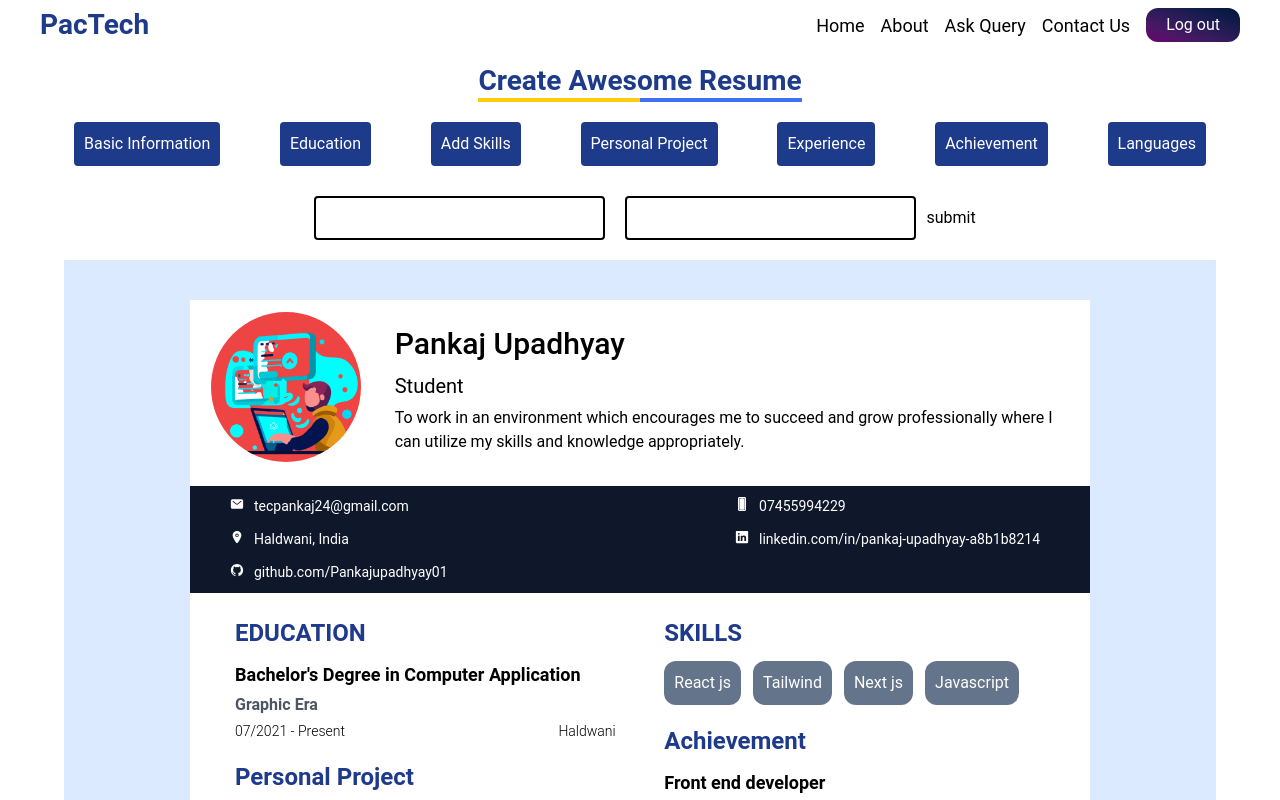
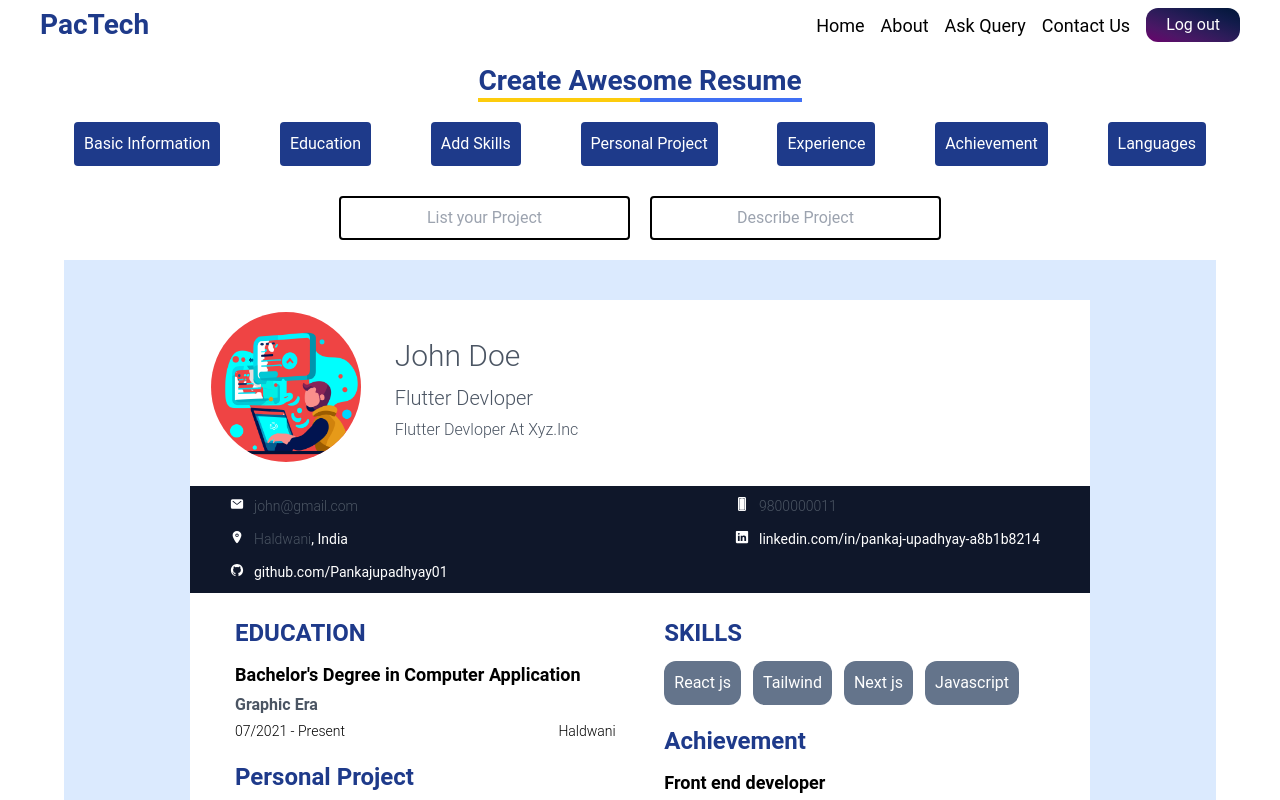
Before and after one commit to Pankajupadhyay01/React-firebase-project, a React (Vite) app: page /resume in a window 1280 px wide. Both pictures are taken after a click on the item "Personal Project". Shown: the top 800 px of the page. Built offline with nearby package versions, Linux system fonts and the light colour scheme.

Commit message:
join seller page form updated

```diff
--- a/src/Component/resume/Resume_form.jsx
+++ b/src/Component/resume/Resume_form.jsx
@@ -2,16 +2,20 @@ import React, { useEffect, useState } from 'react'
 import Resume_template from './Resume_template'
 import { Formik, useFormik } from 'formik';
 import { headder, initial } from '../../data/resume'
-// import { basic, education, experience, languages, project, skills } from './Inputform';
+import { useDispatch } from 'react-redux';
+import { validate } from '../../Redux/resumeSlice';
 const Resume_form = () => {
 
     // functions
+    const dispatch = useDispatch()
     const formik = useFormik({
         initialValues: initial,
         onSubmit: values => {
-            console.log(values);
+
         },
-    });
+    })
+    dispatch(validate(formik.values))
+    // console.log(values)
 
     const basic = (
         <>
@@ -88,10 +92,12 @@ const Resume_form = () => {
     const project = (
         <>
             <div className='flex flex-col w-[30%] my-[10px] p-[10px] '>
-                <input className=' border-2 border-black text-center p-[8px] rounded outline-none' type="text" />
+                <input name="Project" onChange={formik.handleChange} value={formik.values.Project} placeholder="List your Project"
+                    className=' border-2 border-black text-center p-[8px] rounded outline-none' type="text" />
             </div>
             <div className='flex flex-col w-[30%] my-[10px] p-[10px] '>
-                <input className=' border-2 border-black text-center p-[8px] rounded outline-none' type="text" />
+                <input name="project_desc" onChange={formik.handleChange} value={formik.values.project_desc} placeholder="Describe Project"
+                    className=' border-2 border-black text-center p-[8px] rounded outline-none' type="text" />
             </div>
         </>
     )
@@ -99,18 +105,25 @@ const Resume_form = () => {
     const experience = (
         <>
             <div className='flex flex-col w-[30%] my-[10px] p-[10px] '>
-                <input className=' border-2 border-black text-center p-[8px] rounded outline-none' type="text" />
+                <input name="position" onChange={formik.handleChange} value={formik.values.position} placeholder="Enter your position "
+                    className=' border-2 border-black text-center p-[8px] rounded outline-none' type="text" />
             </div>
             <div className='flex flex-col w-[30%] my-[10px] p-[10px] '>
-                <input className=' border-2 border-black text-center p-[8px] rounded outline-none' type="text" />
+                <input name="company" onChange={formik.handleChange} value={formik.values.company} placeholder="Enter your company name"
+                    className=' border-2 border-black text-center p-[8px] rounded outline-none' type="text" />
             </div>
             <div className='flex flex-col w-[30%] my-[10px] p-[10px] '>
-                <input className=' border-2 border-black text-center p-[8px] rounded outline-none' type="text" />
+                <input name="dos" onChange={formik.handleChange} value={formik.values.dos} placeholder="Enter Joining date"
+                    className=' border-2 border-black text-center p-[8px] rounded outline-none' type="text" />
             </div>
             <div className='flex flex-col w-[30%] my-[10px] p-[10px] '>
-                <input className=' border-2 border-black text-center p-[8px] rounded outline-none' type="text" />
+                <input name="doe" onChange={formik.handleChange} value={formik.values.doe} placeholder="Enter completion date"
+                    className=' border-2 border-black text-center p-[8px] rounded outline-none' type="text" />
             </div>
-
+            <div className='flex flex-col w-[30%] my-[10px] p-[10px] '>
+                <input name="location" onChange={formik.handleChange} value={formik.values.location} placeholder="Enter work Location "
+                    className=' border-2 border-black text-center p-[8px] rounded outline-none' type="text" />
+            </div>
         </>
     )
 
@@ -163,20 +176,9 @@ const Resume_form = () => {
             </div>
 
             <div className='w-[90%] flex flex-col justify-center m-auto'>
-                {/* <form onSubmit={formik.handleSubmit} className='flex flex-wrap gap-2 w-full justify-center m-[10px]'> */}
-
-                {/* {
-                        data.map((pro, i) => (
-                            <div key={i} >
-                                <input key={i} id={pro.id} name={pro.id} onChange={formik.handleChange} type={pro.type} placeholder={pro.placeholder} className=' border-2 border-black text-center p-[8px] rounded outline-none' />
-                            </div>
-                        ))
-                    } */}
-                <form onSubmit={formik.handleSubmit} className='flex flex-wrap w-full justify-center items-center '>
+                <form className='flex flex-wrap w-full justify-center items-center '>
                     {inputfunc()}
-                    <button type='submit'>submit</button>
                 </form>
-
             </div>
             {/* Template */}
             <Resume_template />
--- a/src/Component/resume/Resume_template.jsx
+++ b/src/Component/resume/Resume_template.jsx
@@ -1,17 +1,19 @@
-import React, { useRef } from 'react'
+import { useRef } from 'react'
 import ReactToPrint from 'react-to-print';
 import Left_resume from './Left_resume';
 import Right_resume from './Right_resume';
+import { useSelector } from 'react-redux';
 
 const Resume_template = () => {
     const Resuref = useRef()
+    const detail = useSelector((state) => state.resume.data)
     return (
         <div className='bg-blue-100 w-full py-10 overflow-x-scroll'>
             <div ref={Resuref} className='bg-white lg:w-[900px] w-[750px] py-3 gap-3 flex flex-col justify-center items-center m-auto'>
 
                 {/* basic detail */}
 
-                <div className='flex w-full'>
+                <div className='flex w-full '>
 
                     {/* personal image */}
                     <div className='w-[20%] flex justify-center mx-2'>
@@ -23,15 +25,15 @@ const Resume_template = () => {
                     </div>
 
                     {/*  basic detail */}
-                    <div className='flex w-[80%] m-auto flex-col justify-center gap-y-[5px] px-3'>
+                    <div className='capitalize flex w-[80%] m-auto flex-col justify-center gap-y-[5px] px-3'>
                         <div className=' text-[30px] font-medium'>
-                            Pankaj Upadhyay
+                            {detail.name ? detail.name : <div className=' text-gray-600 font-light'>John Doe</div>}
                         </div>
                         <div className='text-[20px]'>
-                            Student
+                            {detail.designation ? detail.designation : <div className=' text-gray-600 font-light'>Flutter devloper </div>}
                         </div>
                         <div>
-                            To work in an environment which encourages me to succeed and grow professionally where I can utilize my skills and knowledge appropriately.
+                            {detail.about ? detail.about : <div className=' text-gray-600 font-light'>Flutter devloper at xyz.inc</div>}
                         </div>
                     </div>
                 </div>
@@ -44,12 +46,12 @@ const Resume_template = () => {
                     <div className='text-white items-start flex gap-3 flex-col text-[14px] py-[10px] '>
                         <div className=''>
                             <ion-icon name="mail"></ion-icon>
-                            <span className='px-[10px]'>tecpankaj24@gmail.com </span>
+                            <span className='px-[10px]'>{detail.mail ?detail.mail: <span className=' text-gray-600 font-light'>john@gmail.com</span>} </span>
                         </div>
 
                         <div className=''>
                             <ion-icon name="location"></ion-icon>
-                            <span className='px-[10px]'>Haldwani, India </span>
+                            <span className='px-[10px]'>{detail.location ?detail.location: <span className=' text-gray-600 font-light'>Haldwani</span>}, India </span>
                         </div>
 
                         <div className=''>
@@ -64,7 +66,7 @@ const Resume_template = () => {
                     <div className='text-white items-start flex gap-3 text-[14px] flex-col py-[10px]'>
                         <div className=''>
                             <ion-icon name="phone-portrait"></ion-icon>
-                            <span className='px-[10px]'>07455994229</span>
+                            <span className='px-[10px]'>{detail.contact ?detail.contact: <span className=' text-gray-600 font-light'>9800000011</span>}</span>
                         </div>
 
                         <div className=''>
--- a/src/Pages/Join_Seller.jsx
+++ b/src/Pages/Join_Seller.jsx
@@ -5,14 +5,31 @@ import { auth, db } from '../firebase'
 import { signInWithEmailAndPassword } from "firebase/auth";
 
 const Join_Seller = () => {
+    const [project, setproject] = useState([
+        {
+            id: 1,
+            label: "Project",
+            type: "text",
+            placeholder: "Link of project  ",
+        }
+    ])
     const [seller, setseller] = useState({})
-
+    const [projectid, setprojectid] = useState(2)
     // Collecting data from input field
     const sellerData = (e) => {
         const id = e.target.id;
         const val = e.target.value;
         setseller({ ...seller, [id]: val })
     }
+
+
+    const addProject = () => {
+        let newfield = { id: projectid + 1, label: "Project", type: "text", placeholder: "List your project  " }
+        setproject([...project, newfield])
+    }
+
+    console.log(seller);
+    // console.log(project);
 
     // Sending data to firestore
     const handle = async (e) => {
@@ -35,7 +52,14 @@ const Join_Seller = () => {
             <div className='w-[50%] flex flex-col gap-4 justify-center items-center'>
                 <label >Please select you image</label>
                 <input type="file" />
-
+                {
+                    project.map((pro, i) => (
+                        <div key={i} className='flex flex-col w-[40%] my-[10px] '>
+                            <input id={pro.id + 1} type={pro.type} placeholder={pro.placeholder} onChange={sellerData} className='w-full py-2 outline-none text-center border-b-2 border-b-black' />
+                        </div>
+                    ))
+                }
+                <div className=' cursor-pointer' onClick={addProject}>Add </div>
             </div>
             <div className='flex flex-col w-[50%] justify-center items-center gap-6 '>
                 <div className='flex flex-wrap gap-6 w-full justify-center'>
@@ -48,11 +72,12 @@ const Join_Seller = () => {
                             </div>
                         ))
                     }
+
                 </div>
                 <button onClick={handle} className='w-[30%] bg-main  text-white font-medium p-[10px_20px] rounded-xl cursor-pointer'>Submit</button>
 
             </div>
-        </div>
+        </div >
     )
 }
 
--- a/src/Redux/resumeSlice.js
+++ b/src/Redux/resumeSlice.js
@@ -1,15 +1,14 @@
 import { createSlice } from '@reduxjs/toolkit'
-import { initial } from '../data/resume'
 
 const resumeSlice = createSlice({
-    name: 'counter',
+    name: 'data',
     initialState: {
-        final: {}
+        data: [],
     },
     reducers: {
         validate: (state, action) => {
-            console.log(action.payload);
-            state.final = action.payload.formik
+            state.data = action.payload
+            console.log(action.payload) ;
         },
 
     }
--- a/src/data/Sellers_input.js
+++ b/src/data/Sellers_input.js
@@ -48,3 +48,12 @@ export const input = [
     // placeholder: "Enter your skill ",
     // },
 ]
+
+export const project = [
+    {
+        id: 1,
+        label: "Project",
+        type: "text",
+        placeholder: "List your project  ",
+    },
+]
```
Also changed, not shown: src/Pages/Hire.jsx (line endings or trailing spaces).
